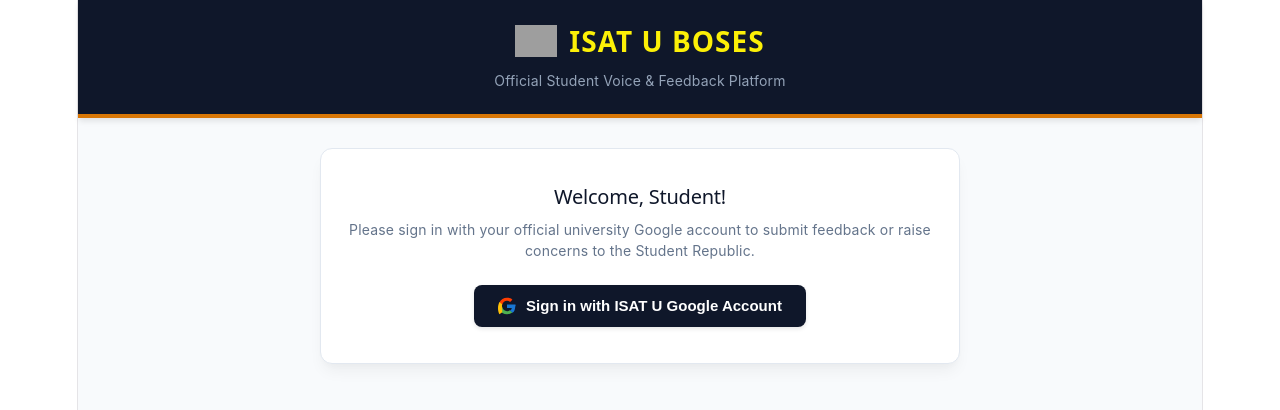
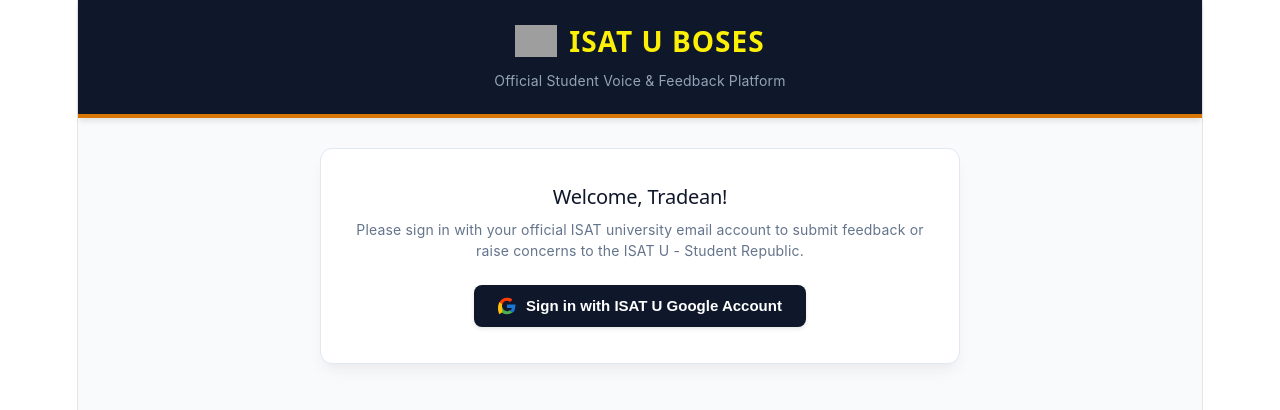
Before and after one commit to isatu-studentrepublic-iloilocity/isatu-boses, a React (Vite) app: page / in a window 1280 px wide. Shown: the top 410 px of the page. Built offline with nearby package versions, Linux system fonts and the light colour scheme; no server answers; grey boxes are pictures that could not be loaded.

Commit message:
update text

```diff
--- a/src/App.tsx
+++ b/src/App.tsx
@@ -126,9 +126,9 @@
 
           /* Login Card */
           <div style={{ backgroundColor: '#FFFFFF', borderRadius: '12px', padding: '36px 28px', textAlign: 'center', boxShadow: '0 10px 15px -3px rgba(0,0,0,0.05), 0 4px 6px -2px rgba(0,0,0,0.02)', border: '1px solid #E2E8F0' }}>
-            <h2 style={{ margin: '0 0 10px', fontSize: '20px', color: '#0F172A' }}>Welcome, Student!</h2>
+            <h2 style={{ margin: '0 0 10px', fontSize: '20px', color: '#0F172A' }}>Welcome, Tradean!</h2>
             <p style={{ margin: '0 0 24px', color: '#64748B', fontSize: '14px', lineHeight: '1.5' }}>
-              Please sign in with your official university Google account to submit feedback or raise concerns to the Student Republic.
+              Please sign in with your official ISAT university email account to submit feedback or raise concerns to the ISAT U - Student Republic.
             </p>
             <button
               onClick={handleGoogleLogin}
```
